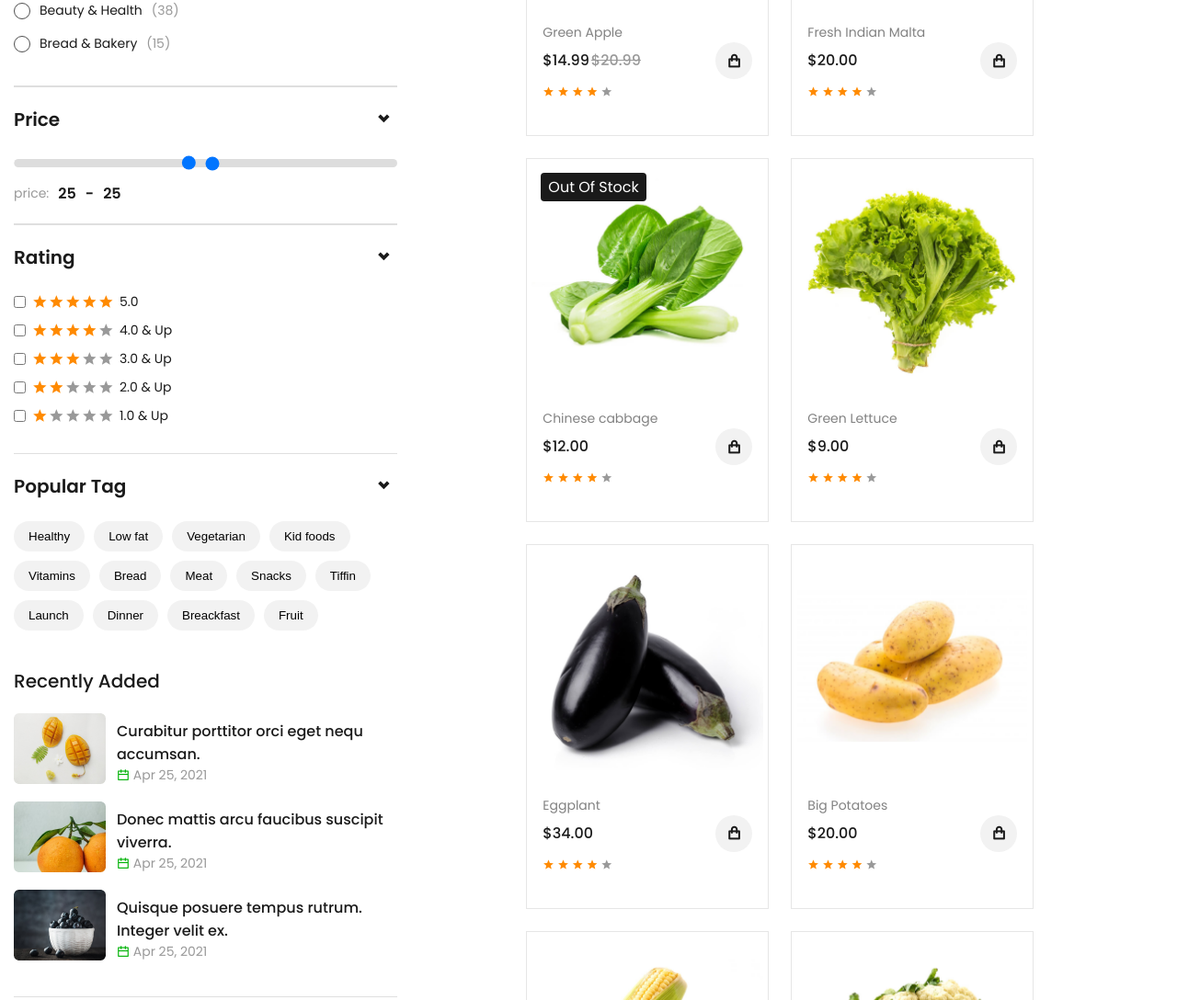
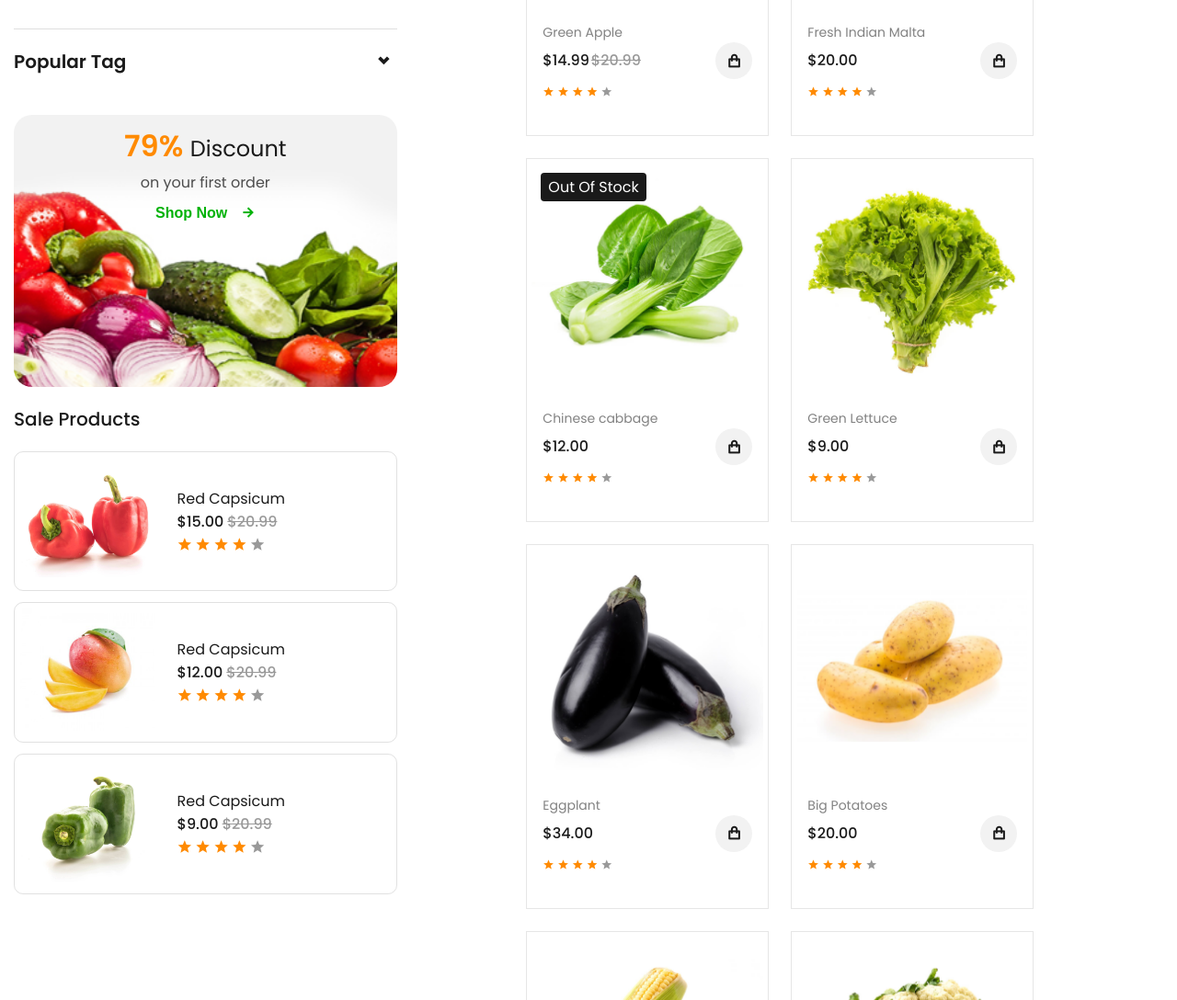
Before and after one commit to Guga-Kobakhidze/New-Project-Ecommerce-Ecobazar, a plain HTML site: page shop.html in a window 1280 px wide. Shown: the part 700-1788 px from the top of the page at 92% size. Drawn offline with nearby package versions, Linux system fonts and the light colour scheme.

Commit message:
Add new changes

```diff
--- a/assets/css/media-style.css
+++ b/assets/css/media-style.css
@@ -208,7 +208,7 @@
   .subscribe_banner {
     justify-content: center;
     width: 90%;
-    height: 35%;
+    height: 60%;
     padding: 10px 0 40px;
   }
   .about_features .ab-fe {
@@ -242,6 +242,14 @@
   .about_us_section .about_content .paragraph,
   .desc_section .paragraph,
   .desc_section .social_icons .icons h4 {
+    font-size: 10px;
+  }
+  .footer_forms-content .sub_content {
+    max-width: 330px;
+  }
+  .S-products .added-staff .added .added-title h4,
+  .S-products .added-staff .added .added-title h3,
+  .S-products .added-staff .added .added-title .stars i {
     font-size: 10px;
   }
 }
@@ -310,9 +318,6 @@
   }
   .news_card .details p i {
     margin-right: 2px;
-  }
-  .range_inputs input:last-child {
-    top: 0;
   }
 }
 
@@ -396,7 +401,7 @@
     font-size: 12px;
   }
   .pagination {
-    gap: 7px;
+    gap: 3px;
   }
   .sblog_product .product_by,
   .sblog_product .product_admin {
@@ -404,6 +409,9 @@
     align-content: center;
     gap: 10px;
     text-align: center;
+  }
+  .subscribe_banner {
+    height: 45%;
   }
 }
 
--- a/assets/js/script.js
+++ b/assets/js/script.js
@@ -1,3 +1,33 @@
+// For BurgerMenu --> //
+
+const bar = document.getElementById("bar");
+const close = document.getElementById("close");
+const nav = document.getElementById("navbar");
+
+if (bar) {
+  bar.addEventListener("click", () => {
+    nav.classList.add("active");
+  });
+}
+
+if (close) {
+  close.addEventListener("click", () => {
+    nav.classList.remove("active");
+  });
+}
+
+// For Active menu --> //
+
+const currentLocation = window.location.href;
+
+const navbarLinks = document.querySelectorAll(".navigation li a");
+
+navbarLinks.forEach((link) => {
+  if (link.href === currentLocation) {
+    link.classList.add("active");
+  }
+});
+
 // For slider -->> //
 
 $(document).ready(function () {
@@ -31,39 +61,11 @@ $(document).ready(function () {
   // const autoplayInterval = setInterval(nextSlide, 5000);
 });
 
-// For BurgerMenu --> //
 
-const bar = document.getElementById("bar");
-const close = document.getElementById("close");
-const nav = document.getElementById("navbar");
-
-if (bar) {
-  bar.addEventListener("click", () => {
-    nav.classList.add("active");
-  });
-}
-
-if (close) {
-  close.addEventListener("click", () => {
-    nav.classList.remove("active");
-  });
-}
-
-// For Active menu --> //
-
-const currentLocation = window.location.href;
-
-const navbarLinks = document.querySelectorAll(".navigation li a");
-
-navbarLinks.forEach((link) => {
-  if (link.href === currentLocation) {
-    link.classList.add("active");
-  }
-});
 
 // For Timer -->> //
 
-const targetDate = new Date("2023-09-17T00:02:18").getTime();
+const targetDate = new Date("2023-09-20T00:02:18").getTime();
 
 function updateCountdown() {
   const currentDate = new Date().getTime();
--- a/assets/style.css
+++ b/assets/style.css
@@ -2465,17 +2465,17 @@ button.normal2:hover {
 .shop_sections .shfilter_section .range_control .range_form,
 .shop_sections .shfilter_section .rating_checkbox .checkboxes,
 .shop_sections .shfilter_section .popular_tag .p_tags {
-  max-height: max-content;
+  max-height: 0;
   overflow: hidden;
   transition: 0.8s;
 }
 
-/* .shop_sections .shfilter_section .top_categories .categories.show,
+.shop_sections .shfilter_section .top_categories .categories.show,
 .shop_sections .shfilter_section .range_control .range_form.show,
 .shop_sections .shfilter_section .rating_checkbox .checkboxes.show,
 .shop_sections .shfilter_section .popular_tag .p_tags.show {
   max-height: max-content;
-} */
+}
 
 .shop_sections .shfilter_section .popular_tag .p_tags.show button {
   font-size: 14px;
@@ -2546,6 +2546,7 @@ button.normal2:hover {
 
 .rating_checkbox .checkboxes .checkbox input {
   margin-right: 5px;
+  cursor: pointer;
 }
 
 .rating_checkbox .checkboxes .checkbox h3 {
@@ -2587,3 +2588,89 @@ button.normal2:hover {
   i:not(:nth-child(3), :nth-child(4), :nth-child(5), :nth-child(6)) {
   color: #ff8a00;
 }
+
+.S-products {
+  border: none;
+  padding-top: 0;
+}
+
+.S-products .added-staff .added {
+  padding: 5px;
+  border: 1px solid rgba(128, 128, 128, 0.236);
+  border-radius: 10px;
+  transition: 0.5s;
+}
+
+.S-products .added-staff .added:hover {
+  border: 1px solid var(--color-button);
+  box-shadow: 0px 0px 12px 0px rgba(32, 181, 38, 0.32);
+}
+
+.S-products .added-staff .added .added-title {
+  padding: 24px 12px;
+}
+
+.S-products .added-staff .added .added-title,
+.S-products .added-staff .added img {
+  width: 100%;
+}
+
+.S-products .added-staff .added .added-title h4 {
+  font-weight: var(--small-weight);
+}
+
+.S-products .added-staff .added .added-title h3 {
+  font-weight: var(--medium-weight);
+}
+
+.S-products .added-staff .added .added-title h3 del {
+  color: var(--color-light-grey);
+}
+
+.S-products .added-staff .added .added-title .stars i:not(:last-child) {
+  color: #ff8a00;
+}
+
+.S-products .added-staff .added .added-title .stars i:last-child {
+  color: var(--color-light-grey);
+}
+
+.S-products .discount {
+  background-image: url("images/shopBanner.png");
+  background-position: center;
+  background-size: cover;
+  background-repeat: no-repeat;
+  border-radius: 20px;
+  padding: 20px 0 180px;
+  display: flex;
+  flex-direction: column;
+  align-items: center;
+  margin-bottom: 20px;
+}
+
+.S-products .discount h2 {
+  font-size: 24px;
+  font-weight: var(--small-weight);
+  line-height: 120%;
+  margin-bottom: 10px;
+}
+
+.S-products .discount h2 span {
+  color: #FF8A00;
+  font-size: 32px;
+  font-weight: var(--bold-weight);
+}
+
+.S-products .discount .paragraph {
+  font-size: 16px;
+  color: #4D4D4D;
+  font-weight: var(--small-weight);
+  margin-bottom: 12px;
+}
+
+.S-products .discount .normal {
+  background: none;
+  padding: 0;
+  font-size: 16px;
+  font-weight: var(--bold-weight);
+}
--- a/shop.html
+++ b/shop.html
@@ -294,40 +294,62 @@
                 </div>
               </div>
 
-              <div class="recently_added">
-                <h5>Recently Added</h5>
+              <div class="recently_added S-products">
+                <div class="discount">
+                  <h2><span>79% </span> Discount</h2>
+                  <p class="paragraph">on your first order</p>
+                  <button class="normal">
+                    Shop Now <span><i class="ri-arrow-right-line"></i></span>
+                  </button>
+                </div>
+                <h5>Sale Products</h5>
                 <div class="added-staff">
                   <div class="added">
                     <a href="#"
-                      ><img src="assets/images/Blog/Image1.png" alt=""
+                      ><img src="assets/images/Popular2/10.png" alt=""
                     /></a>
                     <div class="added-title">
-                      <h3>Curabitur porttitor orci eget nequ accumsan.</h3>
-                      <p class="paragraph">
-                        <i class="ri-calendar-line"></i> Apr 25, 2021
-                      </p>
+                      <h4>Red Capsicum</h4>
+                      <h3>$15.00 <del>$20.99</del></h3>
+                      <div class="stars">
+                        <i class="ri-star-s-fill"></i>
+                        <i class="ri-star-s-fill"></i>
+                        <i class="ri-star-s-fill"></i>
+                        <i class="ri-star-s-fill"></i>
+                        <i class="ri-star-s-fill"></i>
+                      </div>
                     </div>
                   </div>
                   <div class="added">
                     <a href="#"
-                      ><img src="assets/images/Blog/Image3.png" alt=""
+                      ><img src="assets/images/Popular2/12.png" alt=""
                     /></a>
                     <div class="added-title">
-                      <h3>Donec mattis arcu faucibus suscipit viverra.</h3>
-                      <p class="paragraph">
-                        <i class="ri-calendar-line"></i> Apr 25, 2021
-                      </p>
+                      <h4>Red Capsicum</h4>
+                      <h3>$12.00 <del>$20.99</del></h3>
+                      <div class="stars">
+                        <i class="ri-star-s-fill"></i>
+                        <i class="ri-star-s-fill"></i>
+                        <i class="ri-star-s-fill"></i>
+                        <i class="ri-star-s-fill"></i>
+                        <i class="ri-star-s-fill"></i>
+                      </div>
                     </div>
                   </div>
                   <div class="added">
                     <a href="#"
-                      ><img src="assets/images/Blog/Image2.png" alt=""
+                      ><img src="assets/images/Popular2/8.png" alt=""
                     /></a>
                     <div class="added-title">
-                      <h3>Quisque posuere tempus rutrum. Integer velit ex.</h3>
-                      <p class="paragraph">
-                        <i class="ri-calendar-line"></i> Apr 25, 2021
-                      </p>
+                      <h4>Red Capsicum</h4>
+                      <h3>$9.00 <del>$20.99</del></h3>
+                      <div class="stars">
+                        <i class="ri-star-s-fill"></i>
+                        <i class="ri-star-s-fill"></i>
+                        <i class="ri-star-s-fill"></i>
+                        <i class="ri-star-s-fill"></i>
+                        <i class="ri-star-s-fill"></i>
+                      </div>
                     </div>
                   </div>
                 </div>
@@ -1012,7 +1034,9 @@
     </footer>
 
     <!-- JavaScript Codes -->
+    <script src="assets/js/script.js"></script>
     <script src="assets/js/sproduct-script.js"></script>
     <script src="assets/js/shop-script.js"></script>
+
   </body>
 </html>
```
Also changed, not shown: index.html (+3 -3 lines), assets/images/shopBanner.png (added).
